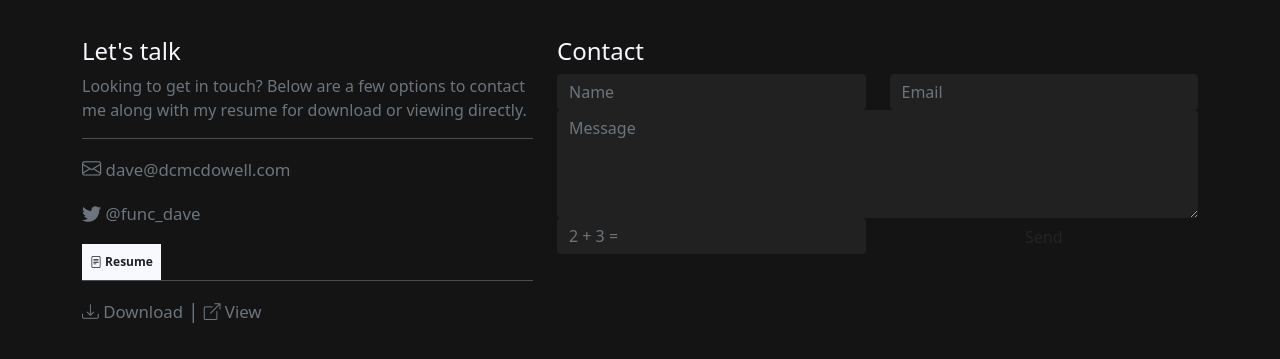
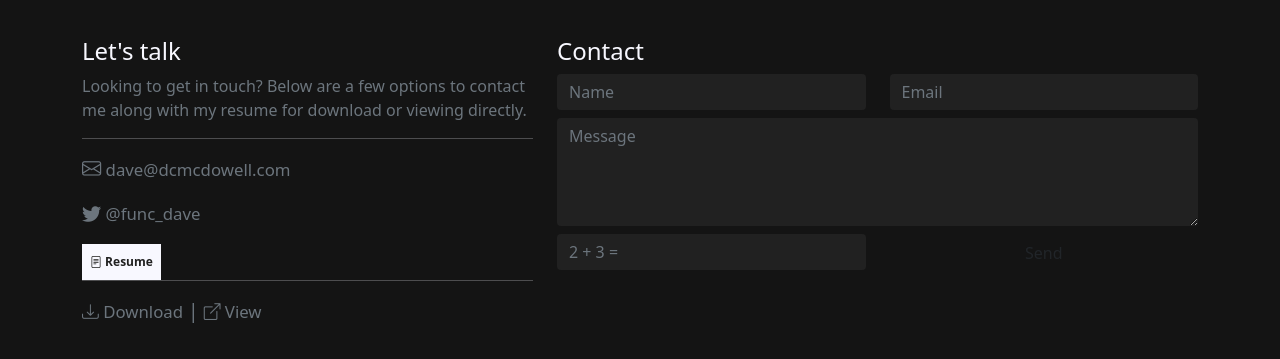
Before and after one commit to davemcdowell/portfolio, a Jekyll site: the page built from index.html, in a window 1280 px wide and 900 px high, scrolled down 544 px. Shown: the part 448-807 px from the top of the window. Built offline with Jekyll 4.4.1, drawn with Linux system fonts in a browser that asks for light colours; nearby versions of some CDN libraries.

Commit message:
Update footer.html

```diff
--- a/_includes/footer.html
+++ b/_includes/footer.html
@@ -35,31 +35,31 @@
                     <h4>Contact</h4>
                     <form id="contact-form" class="form-horizontal needs-validation" role="form" method="post" action="" novalidate>
                         <div class="row">
-                            <div id="form-name" class="col-sm-6 form-group">
+                            <div id="form-name" class="col-sm-6 mb-2">
                                 <input  class="form-control" type="text" name="name" placeholder="Name" value="" required>
                                 <div class="valid-feedback">Looks good!</div>
                                 <div class="invalid-feedback">Please provide a name</div>
                             </div>
-                            <div id="form-email" class="col-sm-6 form-group">
+                            <div id="form-email" class="col-sm-6 mb-2">
                                 <input class="form-control" type="email" name="email" placeholder="Email" value="" required>
                                 <div class="valid-feedback">Looks good!</div>
                                 <div class="invalid-feedback">Please provide a valid email</div>
                             </div>
                         </div>
                         <div class="row">
-                            <div class="col-sm-12 form-group">
+                            <div class="col-sm-12 mb-2">
                                 <textarea id="form-msg" class="form-control" rows="4" name="message" placeholder="Message" required></textarea>
                                 <div class="valid-feedback">Looks good!</div>
                                 <div class="invalid-feedback">Please provide a message</div>
                             </div>
                         </div>
                         <div class="row">
-                            <div id="form-human" class="col-sm-6 form-group">
+                            <div id="form-human" class="col-sm-6 mb-2">
                                 <input class="form-control" name="human" type="text" placeholder="2 + 3 =" required>
                                 <div class="valid-feedback">Close enough!</div>
                                 <div class="invalid-feedback">You're totally not a robot, right?</div>
                             </div>
-                            <div class="col-sm-6 form-group">
+                            <div class="col-sm-6 mb-2">
                                 <button id="form-submit" class="btn btn-default w-100" name="submit">Send</button>
                             </div>
                             <div id="form-response" class="col-sm-12"></div>
```
